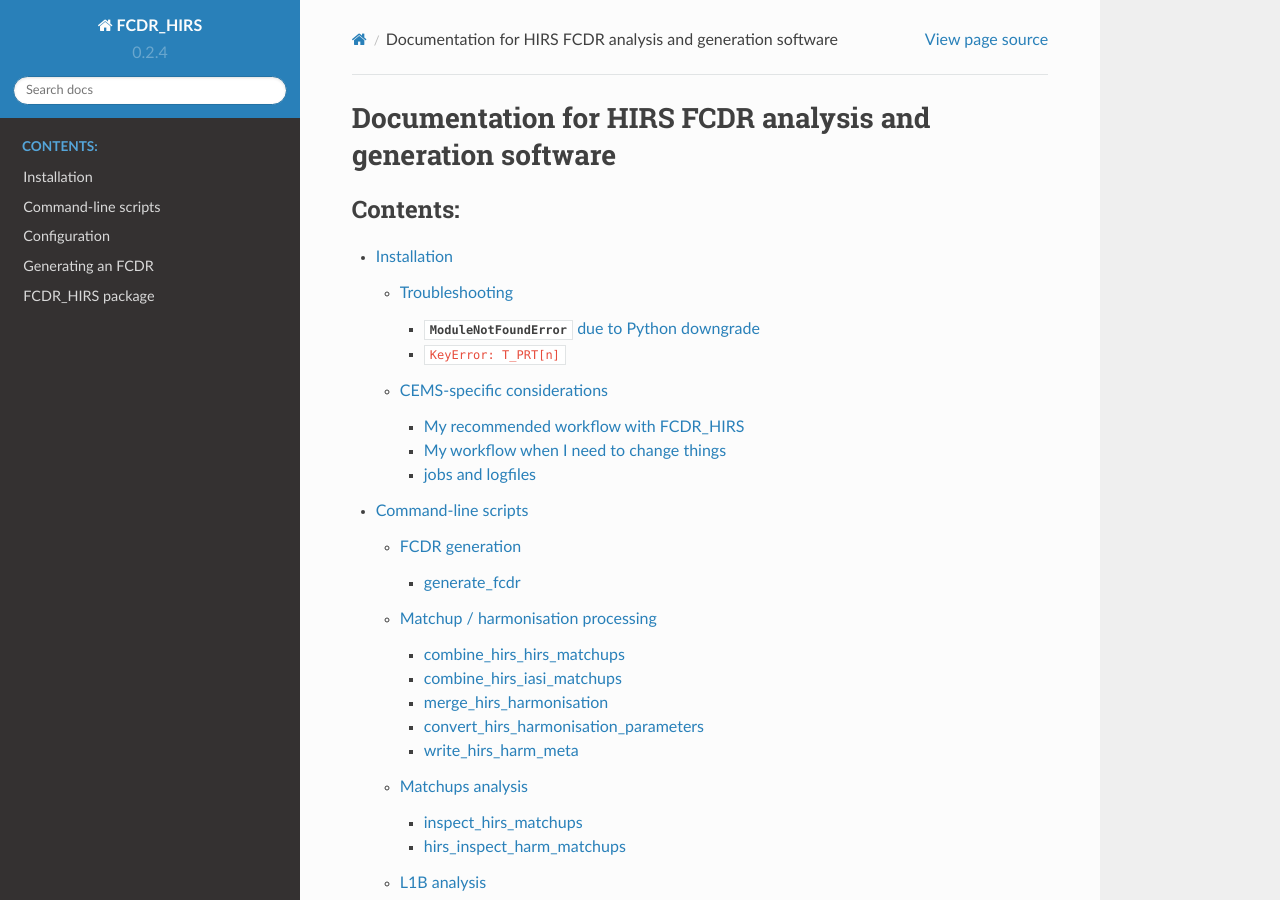
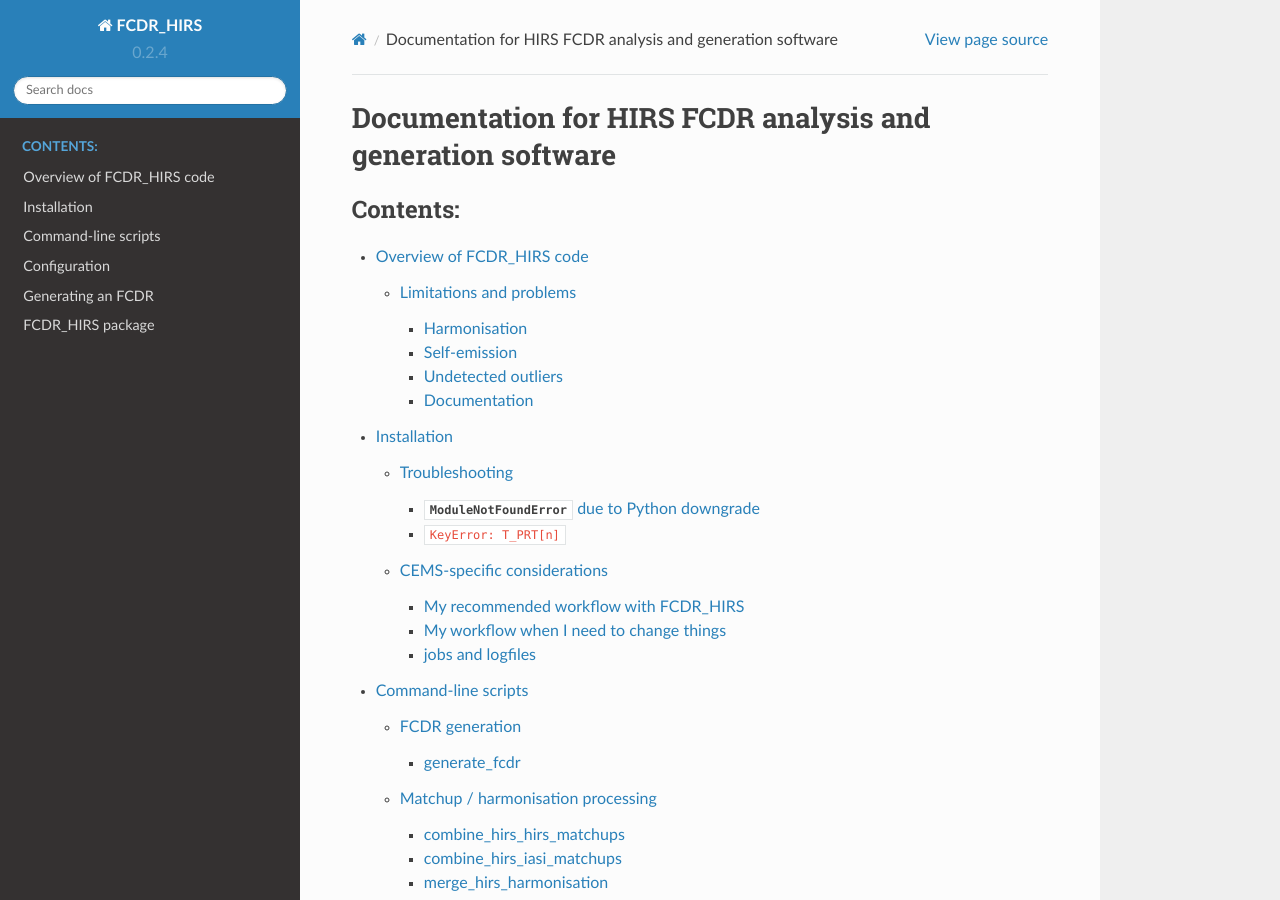
Before and after one commit to FIDUCEO/FCDR_HIRS, a Sphinx documentation site: the page built from doc/index.rst, in a window 1280 px wide and 900 px high. Built offline with Sphinx 7.4.7 and the Read the Docs theme 2.0.0, drawn with Linux system fonts in a browser that asks for light colours; some of the changed lines change nothing that is shown.

Commit message:
Add overview chapter

```diff
--- a/doc/index.rst
+++ b/doc/index.rst
@@ -11,6 +11,7 @@
    :maxdepth: 6
    :caption: Contents:
 
+   overview
    installation
    scripts
    configuration
--- /dev/null
+++ b/doc/overview.rst
@@ -0,0 +1,124 @@
+Overview of FCDR\_HIRS code
+===========================
+
+The FCDR\_HIRS code processes L1B measurements from the NOAA CLASS
+archive, analyses the properties of those measurements, and derive the
+FIDUECO HIRS FCDR.
+
+Limitations and problems
+------------------------
+
+Despite years of hard work, there are currently some serious limitations
+and problems with the FIDUCEO HIRS FCDR and the code used to generate it.
+
+Harmonisation
+^^^^^^^^^^^^^
+
+The harmonisation is currently not working well.  The process through
+which the harmonisation is supposed to work is described under
+:ref:`how-to-generate`.  In practice:
+
+- Only channels 2--12 have been harmonised.
+- Only 2 parameters are harmonised.
+- The harmonised FCDR has, for some channels, larger differences than the
+  unharmonised FCDR.
+- Despite filtering (see the :mod:`matchups` module and the classes
+  :class:`~matchups.KrFilterHomogeneousScenes`,
+  :class:`~matchups.KrFilterDeltaLKr`, and :class:`~matchups.KFilterKDeltaL`),
+  there remain severe outliers in some of the HIRS-HIRS matchup pairs.
+  There are also pairs/channels with a large skew in the distribution of
+  the residuals.  Those observations are probably related to the previous
+  points.  See issues :issue:`112`, :issue:`191`, :issue:`280`,
+  :issue:`287`, :issue:`332`, :issue:`365`, and
+  `other harmonisation issues
+  <https://github.com/FIDUCEO/FCDR_HIRS/issues?q=is%3Aissue+is%3Aopen+label%3Aharmonisation>`_.
+- The filtering appears to be overdoing the stripping of the tails,
+  leading to the tails being too narrow.  The aim was to shorten the
+  tails.  Now the tails become too short.  See the presentation Gerrit
+  gave at the science meeting on 21 January 2019.  This happens because I
+  take the ratio between a fitted normal distribution and the real
+  distribution, probabilistically reject matchups when this ratio is
+  smaller than 1, but unconditionally accept when this ratio is 1 or
+  lorger.  See the :class:`~matchups.KrFilterDeltaLKr` and
+  :class:`~matchups.KFilterKDeltaL` classes for details on the current
+  implementation.
+- Ralf Giering considers that the currently implemented filters, in
+  particuler in the classes :class:`~matchups.KrFilterDeltaLKr`,
+  :class:`~matchups.KFilterKDeltaL`, is inappropriate.
+
+To resolve those issues, we would need an improved method of outlier
+detection.  The matchup combination scripts
+(:ref:`combine-hirs-hirs-matchups` and :ref:`combine-hirs-iasi-matchups`)
+take HIRS data from the generated debug HIRS FCDR.  Flagged data are
+discarded, so if all bad HIRS data are correctly flagged (see
+:ref:`outliers`), there should be no outliers in the HIRS-HIRS matchups,
+and outliers in the HIRS-IASI matchups should be due to IASI only.
+Ideally, this outlier detection should be done at the source.  It needs in
+any case to be done before the W-matrix is calculated in
+:meth:`~FCDR_HIRS.processing.HIRSMatchupCombiner.get_w_matrix`.
+
+This would not resolve the skewed distribution or the too-narrow
+distribution.  I don't know how big an impact on harmonisation either have
+or how to resolve it.
+
+
+Self-emission
+^^^^^^^^^^^^^
+
+Because HIRS is warm and calibration only occurs every 40 scanlines, a
+self-emission model is essential; see the :mod:`models` module and the
+:class:`~models.RSelfTemperature` class.  The standard implementation of
+FCDR\_HIRS updates the self-emission parameters every 24 hours.  In practice,
+there are several problems with the self-emission model:
+
+- It appears to lead to larger day-to-day instabilities than the previous,
+  L1B HIRS.  Viju John has details on this.
+- The uncertainty model with the self-emission model is too simple.
+  Currently, this uncertainty is derived from the RMSE between the
+  model and validation data.  See issues :issue:`36` and :issue:`64`.
+  In reality, this uncertainty should be split into uncertainty on the
+  various measurement equation components for the self-emission model:
+  on the temperatures used for the model, on the parameters derived on
+  the model, and the model uncertainty itself.  Currently all uncertainty
+  is the model uncertainty.
+- The error correlations associated with the self-emission model uncertainty
+  are not realistic.  See issue :issue:`226`.
+- The temperature-based self-emission model has room for improvement.
+  For example, it needs to be more robust and resistant (see issues
+  :issue:`1`, :issue:`105`, :issue:`132`, :issue:`144`, :issue:`164`, and
+  :issue:`243`).
+- Several smaller problems, more related to bookkeeping.  For a complete
+  overview, see https://github.com/FIDUCEO/FCDR_HIRS/labels/self-emission
+
+A relatively simple replacement for the temperature-based self-emission
+model would be a basic interpolation self-emission model.  This would
+likely be more robust and more stable, but I'm not sure how to estimate
+the uncertainties, and it wouldn't help at all for estimating the error
+correlations.
+
+.. _outliers:
+Undetected outliers
+^^^^^^^^^^^^^^^^^^^
+
+Although there is considerable code for filtering out outliers (for
+example, :attr:`~fcdr.HIRSFCDR.filter_earthcounts`,
+:attr:`~fcdr.HIRSFCDR.filter_calibcounts`, and
+:attr:`~fcdr.HIRSFCDR.filter_prtcounts`, which are all implementations of
+:class:`~typhon.datasets.filters.MEDMAD`), there are still significant
+problems with undetected outliers in Earth counts, calibration counts, PRT
+counts, and time.  These propagate into the Earth radiances, into
+uncertainties, into the self-emission model, into the harmonisation, and
+probably elsewhere as well.  See issues :issue:`15`, :issue:`144`,
+:issue:`163`, :issue:`167`, :issue:`194`, :issue:`287`, and :issue:`365`.
+
+Documentation
+^^^^^^^^^^^^^
+
+The documentation is incomplete.  Although all modules have some
+docstrings, my aim in my final weeks was to improve the docstrings
+throughout.  I have not completed this.  If you browse through the
+documentation, you will find that some modules, including all the modules
+directly in the :mod:`FCDR_HIRS` package, are rather well documented,
+whereas other modules, including all in the :mod:`FCDR_HIRS.processing`
+and some in the :mod:`FCDR_HIRS.analysis` packages, have a lower level of
+documentation with some functions and classes lacking any docstrings.
```
